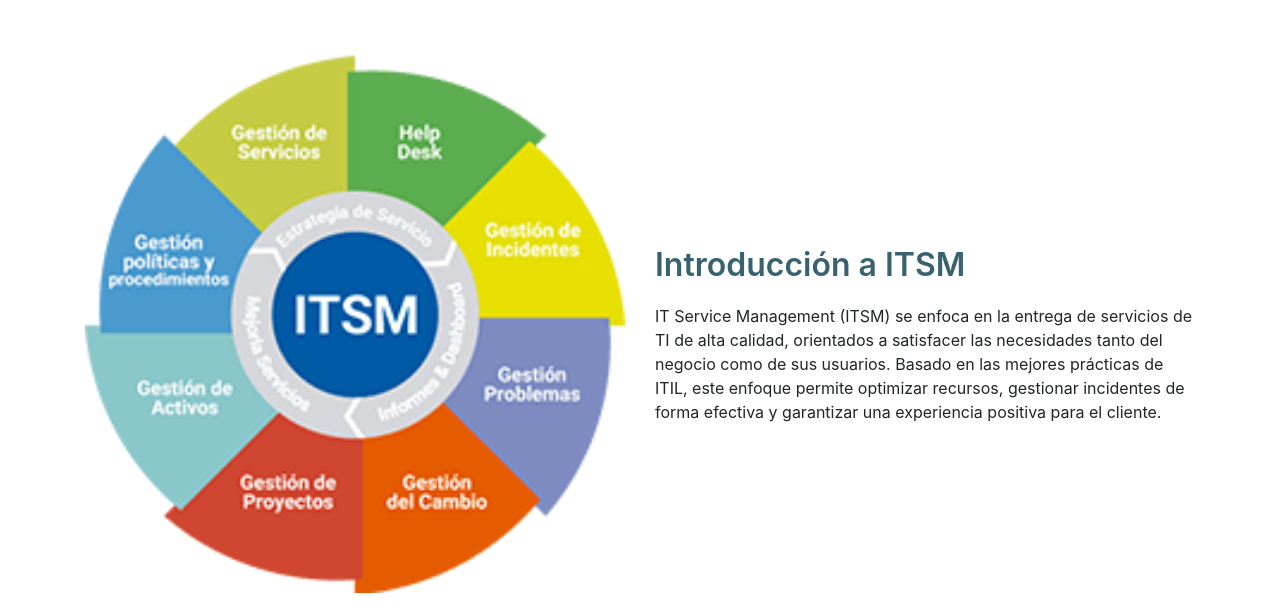
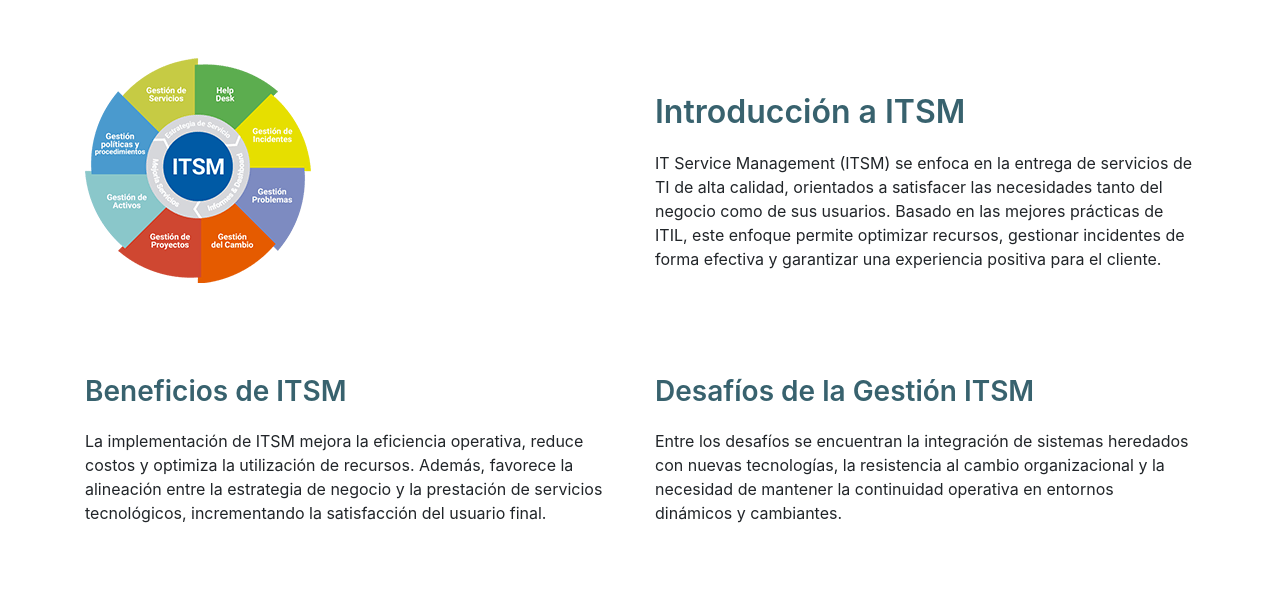
Before and after one commit to Sebastian-Miranda-Alfaro/Proyecto-final-admin, a plain HTML site: page gestion.html in a window 1280 px wide. Shown: the part 167-783 px from the top of the page. Drawn offline with nearby package versions, Linux system fonts and the light colour scheme.

Commit message:
Update gestion.html

```diff
--- a/gestion.html
+++ b/gestion.html
@@ -115,7 +115,7 @@
 
       <div class="row align-items-center mb-5">
         <div class="col-md-6">
-          <img src="itsm.png" alt="Imagen ITSM" class="img-responsive">
+          <img src="itsm.png" alt="Imagen de Gobernanza de TI" class="imagen-ajustada">
         </div>
         <div class="col-md-6">
           <h2 class="section-title">Introducción a ITSM</h2>
```
